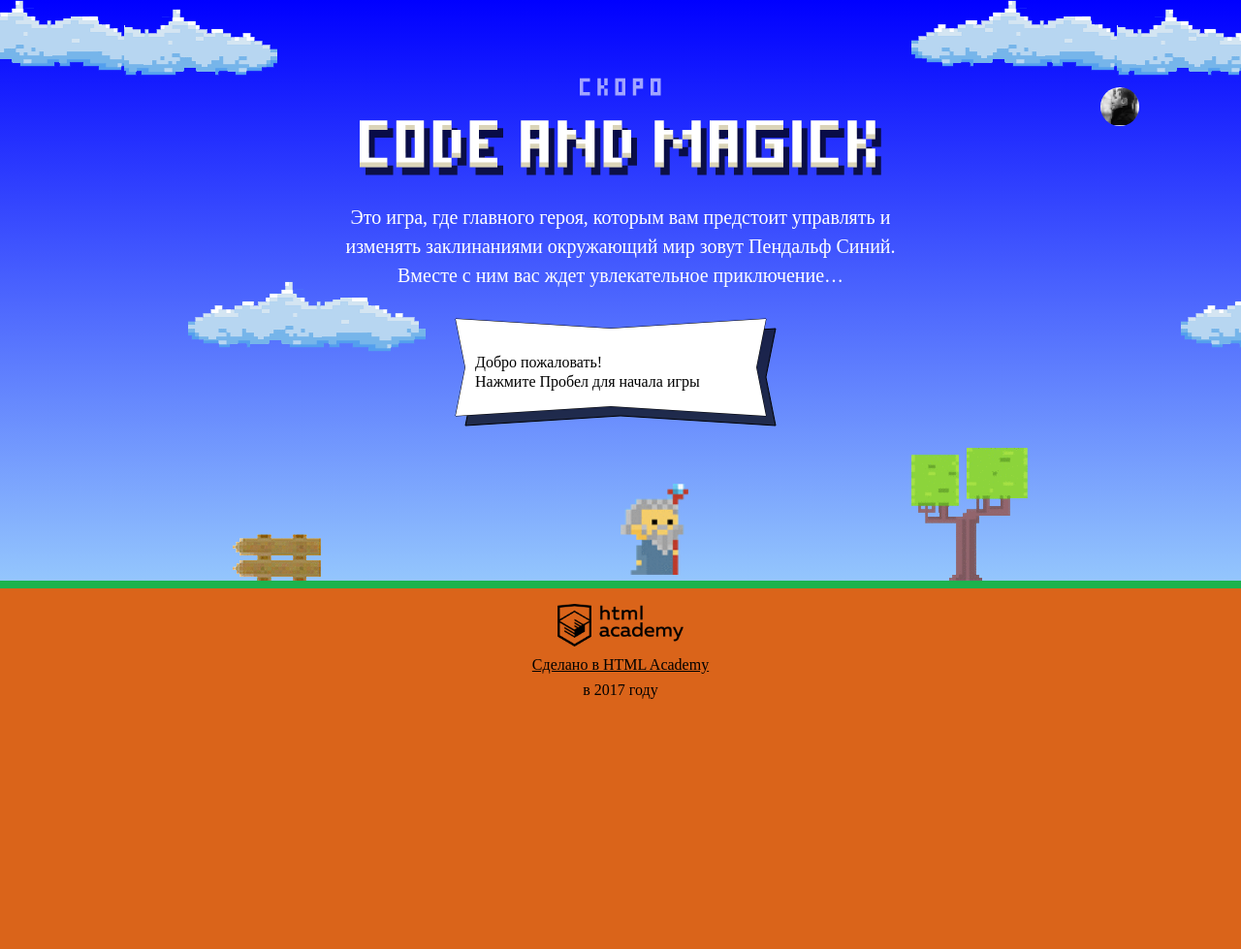
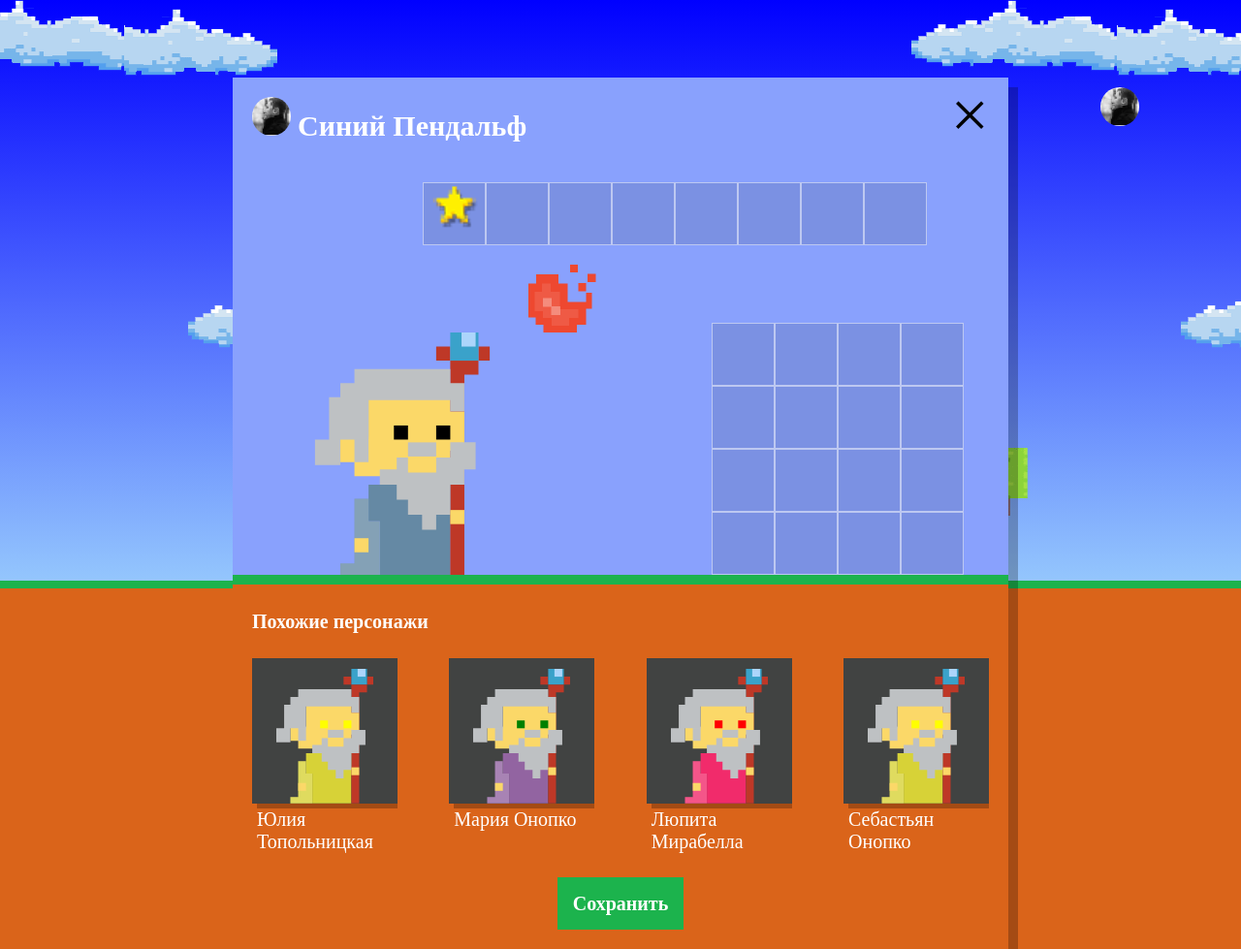
Before and after one commit to Olga1504/898863-code-and-magick, a website: page index.html in a window 1280 px wide. Shown: the whole page at 97% size. Before the commit the page ends 800 px from the top, so only its background shows below. Drawn offline with Linux system fonts and the light colour scheme; a web font is replaced by a local one.

Commit message:
окно setup

```diff
--- a/index.html
+++ b/index.html
@@ -201,6 +201,7 @@
 </script>
 <script src="js/stat.js"></script>
 <script src="js/game.js"></script>
+<script src="js/setup.js"></script>
 
 </body>
 </html>
--- /dev/null
+++ b/js/setup.js
@@ -0,0 +1,41 @@
+document.querySelector('.setup').classList.remove('hidden');
+document.querySelector('.setup-similar').classList.remove('hidden');
+
+var nameArr = ['Иван', 'Хуан', 'Себастьян', 'Мария', 'Кристоф', 'Виктор', 'Юлия', 'Люпита', 'Вашингтон'];
+var surnameArr = ['да Марья', 'Верон', 'Мирабелла', 'Вальц', 'Онопко', 'Топольницкая', 'Нионго', 'Ирвинг'];
+var coatColorArr = ['rgb(101, 137, 164)', 'rgb(241, 43, 107)', 'rgb(146, 100, 161)', 'rgb(56, 159, 117)', 'rgb(215, 210, 55)', 'rgb(0, 0, 0)'];
+var eyesColorArr = ['black', 'red', 'blue', 'yellow', 'green'];
+
+function createCharacterObject()
+{
+  return {
+    name: (getRandomArrayValue(nameArr) + ' ' + getRandomArrayValue(surnameArr)),
+    coatColor: getRandomArrayValue(coatColorArr),
+    eyesColor: getRandomArrayValue(eyesColorArr)
+  }
+}
+function getRandomArrayValue(arr) {
+  var rand = Math.floor(Math.random() * arr.length);
+  return arr[rand];
+}
+var arrCharacter = new Array();
+for(var i=0; i<4; ++i)
+{
+  arrCharacter[i] = createCharacterObject();
+}
+function createDOMWizards(arr)
+{
+  var similarListElement = document.querySelector('.setup-similar-list');
+  var similarWizardTemplate = document.querySelector('#similar-wizard-template')
+    .content
+    .querySelector('.setup-similar-item');
+  for (var i = 0; i < arr.length; i++)
+  {
+    var wizardElement = similarWizardTemplate.cloneNode(true);
+    wizardElement.querySelector('.setup-similar-label').textContent = arr[i].name;
+    wizardElement.querySelector('.wizard-coat').style.fill = arr[i].coatColor;
+    wizardElement.querySelector('.wizard-eyes').style.fill = arr[i].eyesColor;
+    similarListElement.appendChild(wizardElement);
+  }
+}
+createDOMWizards(arrCharacter);
```
